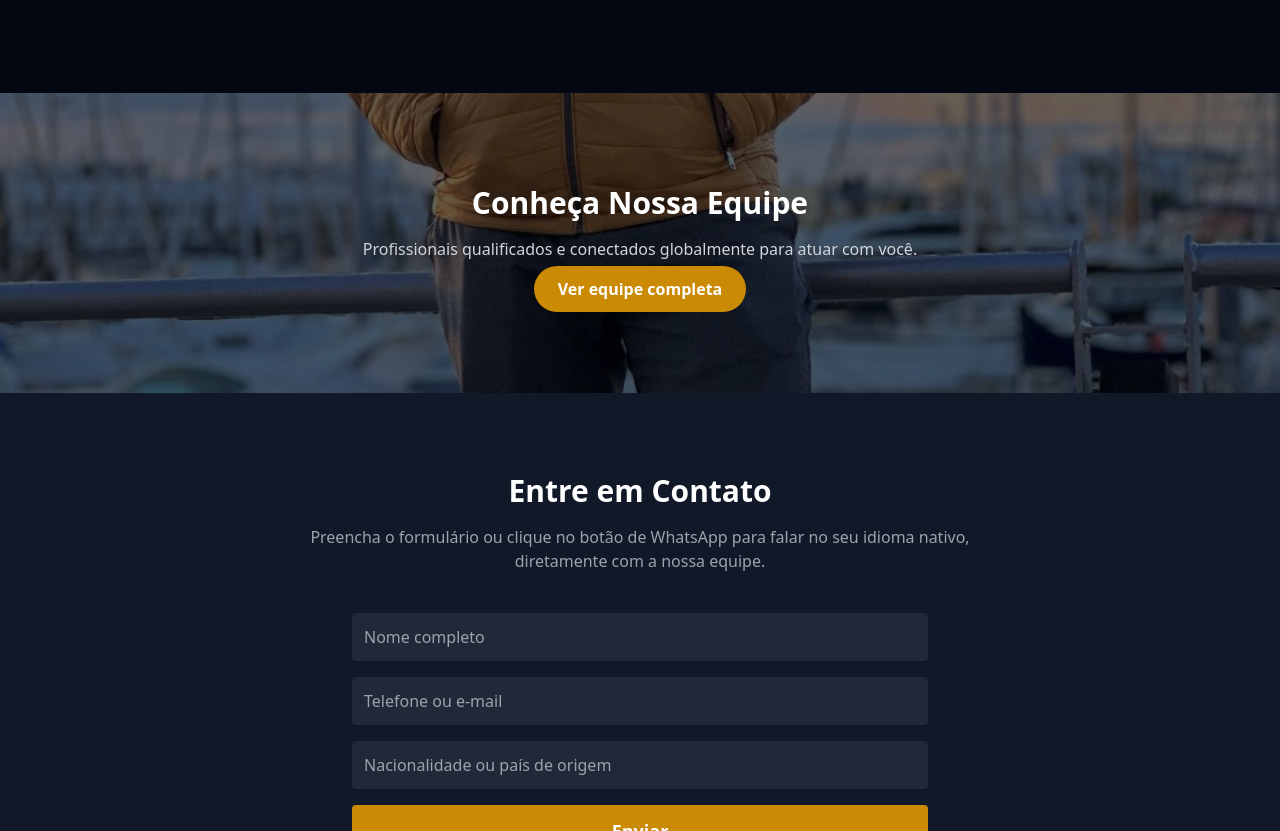
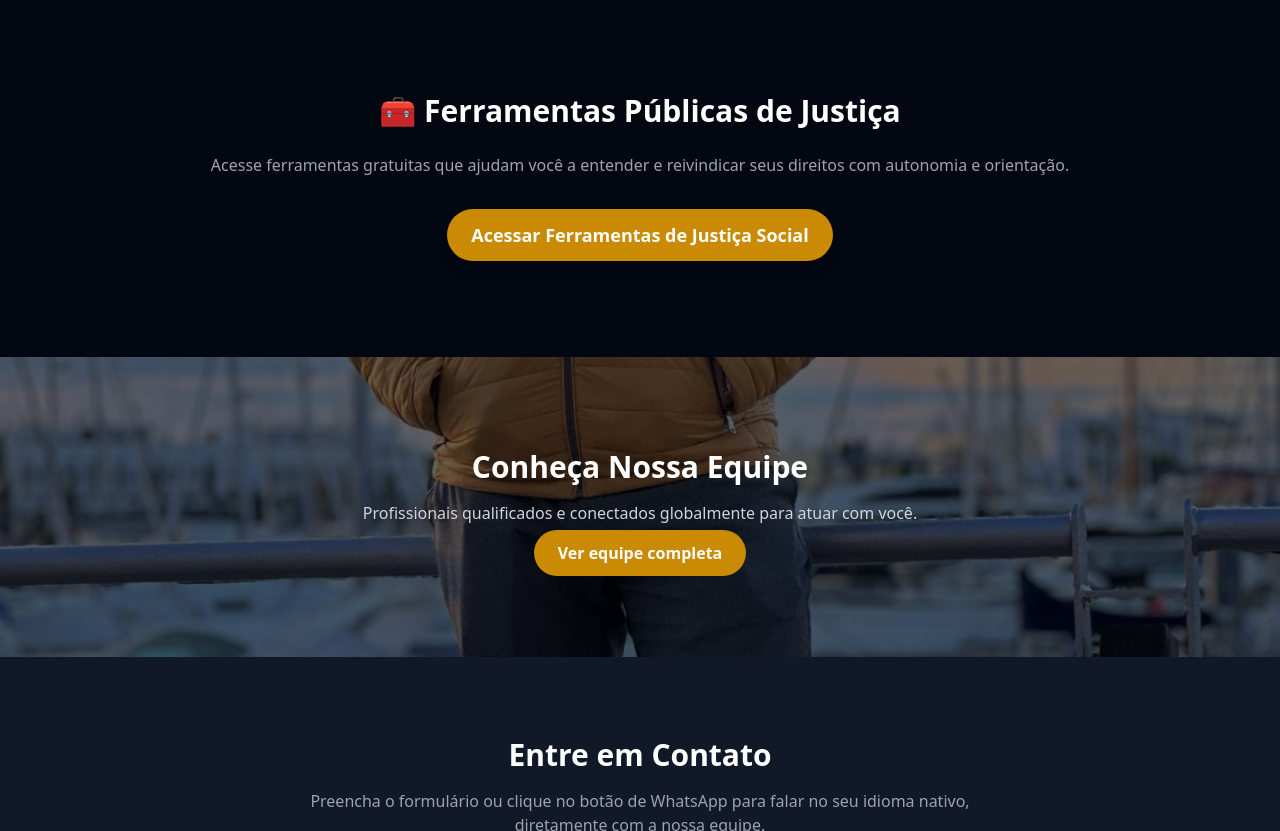
Before and after one commit to evoluzionstartup/acj-site, a plain HTML site: page index.html in a window 1280 px wide. Shown: the part 952-1783 px from the top of the page. Drawn offline with nearby package versions, Linux system fonts and the light colour scheme.

Commit message:
Update index.html

```diff
--- a/index.html
+++ b/index.html
@@ -26,7 +26,6 @@
       transform: scale(1.1);
       background: #1ebe5d;
     }
-    /* Carrossel */
     .carousel {
       position: relative;
       height: 300px;
@@ -61,6 +60,7 @@
         <li><a href="#atuacoes" class="hover:text-yellow-400">Especialidades</a></li>
         <li><a href="#contato" class="hover:text-yellow-400">Contato</a></li>
         <li><a href="quemsomos.html" class="hover:text-yellow-400">Quem Somos</a></li>
+        <li><a href="ferramentas_justica.html" class="hover:text-yellow-400">Ferramentas</a></li>
       </ul>
     </div>
   </nav>
@@ -90,6 +90,17 @@
       <a href="internacional.html" class="bg-gray-800 hover:bg-yellow-600 p-4 rounded-xl text-center transition">Internacional</a>
       <a href="#" class="bg-gray-800 hover:bg-yellow-600 p-4 rounded-xl text-center transition">Advocacia e Assistência Jurídica Geral</a>
       <a href="empreendedor.html" class="bg-gray-800 hover:bg-yellow-600 p-4 rounded-xl text-center transition">Compliance e Tecnologia</a>
+    </div>
+  </section>
+
+  <!-- Ferramentas Públicas de Justiça -->
+  <section class="px-4 pb-24" data-aos="fade-up">
+    <div class="max-w-4xl mx-auto text-center">
+      <h2 class="text-3xl font-semibold mb-6">🧰 Ferramentas Públicas de Justiça</h2>
+      <p class="text-gray-400 mb-8">Acesse ferramentas gratuitas que ajudam você a entender e reivindicar seus direitos com autonomia e orientação.</p>
+      <a href="ferramentas_justica.html" class="inline-block bg-yellow-600 hover:bg-yellow-500 text-white px-6 py-3 rounded-full text-lg font-semibold shadow-lg transition">
+        Acessar Ferramentas de Justiça Social
+      </a>
     </div>
   </section>
 
```
